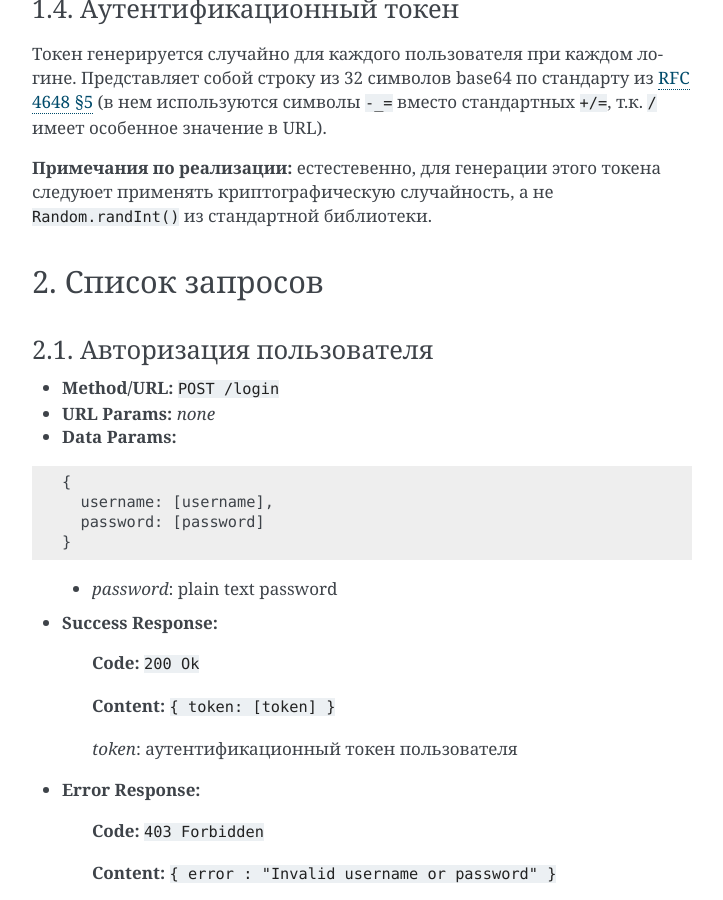
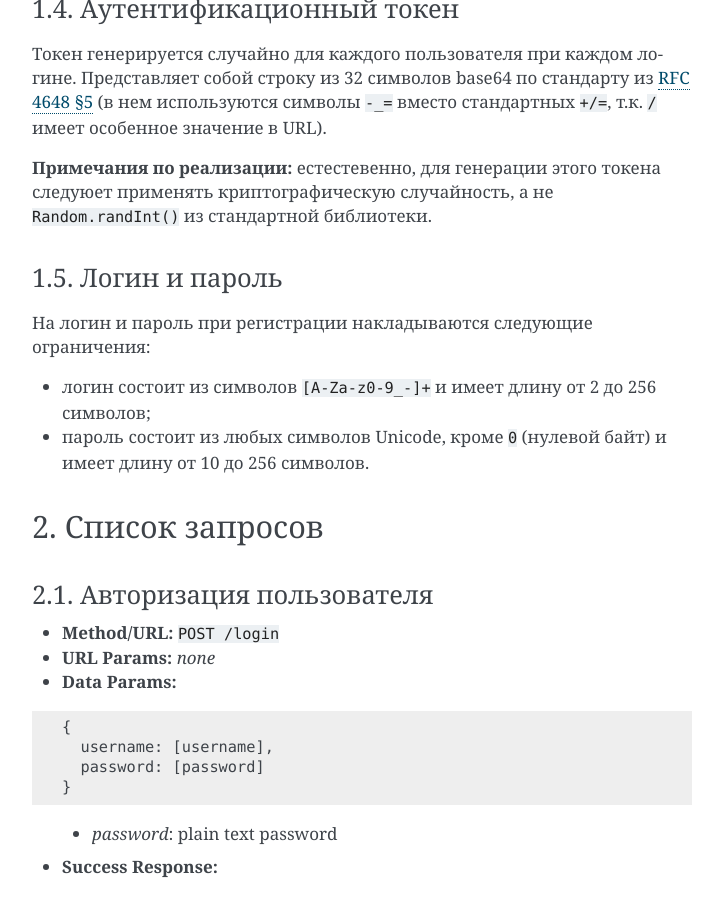
Before and after one commit to frnkySila/batya-api, a Sphinx documentation site: the page built from docs/source/index.rst, in a window 1280 px wide and 900 px high, scrolled down 1659 px. Shown: the whole window, without its empty margins (388-1111 px from the left). Built offline with Sphinx 7.4.7, drawn with Linux system fonts in a browser that asks for light colours.

Commit message:
Добавил раздел 1.5 про длину и разрешенные символы логина и пароля

```diff
--- a/docs/source/index.rst
+++ b/docs/source/index.rst
@@ -64,6 +64,15 @@ dialog_id     :code:`conference_id | username`
 Токен генерируется случайно для каждого пользователя при каждом логине. Представляет собой строку из 32 символов base64 по стандарту из `RFC 4648 §5 <https://tools.ietf.org/html/rfc4648#section-5>`_ (в нем используются символы :code:`-_=` вместо стандартных :code:`+/=`, т.к. :code:`/` имеет особенное значение в URL).
 
 **Примечания по реализации:** естестевенно, для генерации этого токена следуюет применять криптографическую случайность, а не :code:`Random.randInt()` из стандартной библиотеки.
+
+1.5. Логин и пароль
+'''''''''''''''''''
+
+На логин и пароль при регистрации накладываются следующие ограничения:
+
+* логин состоит из символов :code:`[A-Za-z0-9_-]+` и имеет длину от 2 до 256 символов;
+
+* пароль состоит из любых символов Unicode, кроме :code:`\0` (нулевой байт) и имеет длину от 10 до 256 символов.
 
 2. Список запросов
 ------------------
```
